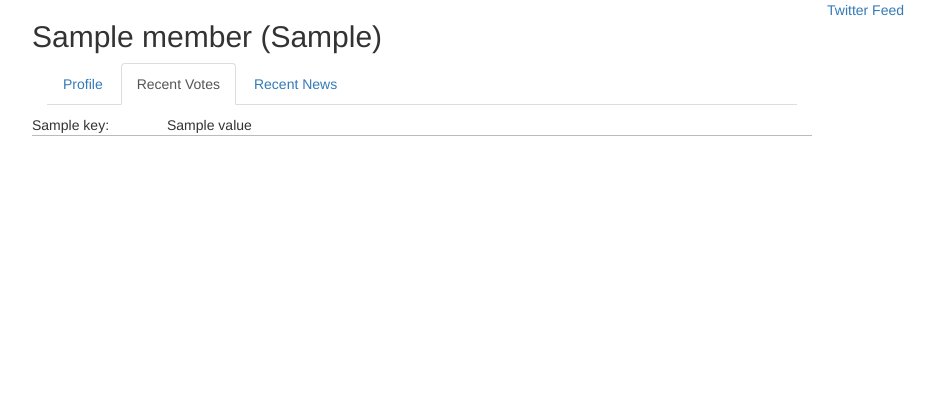
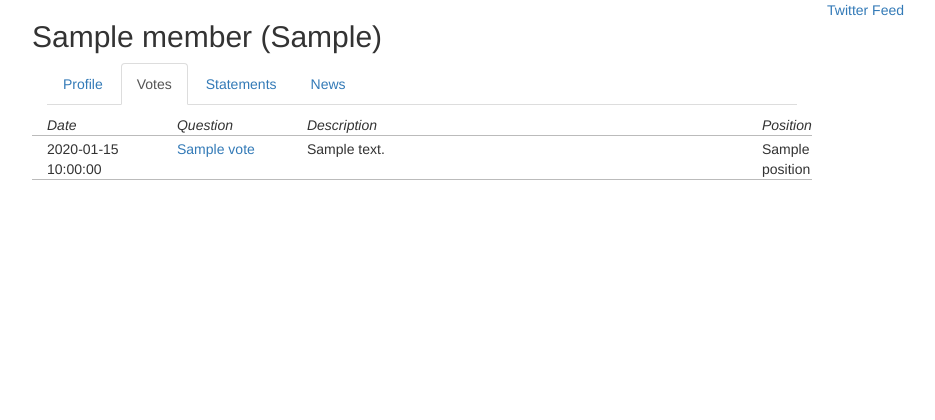
Before and after one commit to danieltahara/indivisible, a Flask app: template indivisible/templates/member.html in a window 1280 px wide, after a click on "Votes". Shown: the top 420 px of the page, without its empty margins (23-958 px from the left). Run offline with Flask 2, Linux system fonts and the light colour scheme; the template is opened without the code that fills it: most values are stand-ins (such as "Sample title", 1, 10 or a date in 2020); parts of the project's set-up code (start-up, migrations or seed data) failed here and were passed over; some libraries are stand-ins or nearby versions.

Commit message:
Add public statements

```diff
--- a/indivisible/indivisible.py
+++ b/indivisible/indivisible.py
@@ -1,11 +1,13 @@
 from flask import (
     Flask,
+    redirect,
     render_template,
     request,
     url_for,
 )
 from flask_bootstrap import Bootstrap
 import json
+from urlparse import urljoin
 import us
 
 from datasources.eventregistry import EventRegistry
@@ -46,19 +48,22 @@ def get_member(id):
     cp = Congressperson.from_id(pp, er, id)
     return render_template('member.html', member=cp)
 
-@app.route('/members/<id>/votes')
-def get_votes(id):
-    cp = Congressperson(pp, er, id)
-    last_n = int(request.args.get('last', 0))
-    votes = cp.get_recent_votes(last_n)
-    return render_template('json.html', data=votes)
+@app.route('/votes/<congress>/<chamber>/<session>/<roll_call>')
+def get_votes(congress, chamber, session, roll_call):
+    url = "https://projects.propublica.org/represent/votes/{congress}/{chamber}/{session}/{roll_call}".format(
+        congress=congress, chamber=chamber, session=session, roll_call=roll_call)
+    return redirect(url, 302)
 
-@app.route('/committees/<chamber>/<id>')
-def get_committee(chamber, id):
-    return "FOO"
+@app.route('/committees/<chamber>/<code>')
+def get_committee(chamber, code):
+    return redirect(
+        urljoin('https://www.govtrack.us/congress/committees/', code), 302)
 
 @app.context_processor
 def add_utilities():
     def json_pretty(arg):
         return json.dumps(arg, indent=4, separators=(',', ': '))
-    return dict(json_pretty=json_pretty, url_for=url_for)
+    return dict(
+        json_pretty=json_pretty,
+        url_for=url_for,
+    )
--- a/indivisible/static/style.css
+++ b/indivisible/static/style.css
@@ -1,4 +1,4 @@
-.member-profile > .row, .member-recent-votes > .row {
+.member-profile > .row, .member-recent-votes > .row, .member-statements > .row, .member-recent-events > .row {
   margin-bottom: 3px;
   border-bottom: 1px solid #BBB;
 }
--- a/indivisible/templates/macros.html
+++ b/indivisible/templates/macros.html
@@ -39,9 +39,27 @@
   <div class="col-md-8">
     {% for c in member.get_committees() -%}
     <div class="row"><div class="col-md-12">
-        <a href={{url_for('get_committee', chamber=member.get_chamber(), id=['code'])}}>{{c['name']}}</a>
+        <a href={{url_for('get_committee', chamber=member.get_chamber(), code=c['code'])}}>{{c['name']}}</a>
     </div></div>
     {%- endfor %}
   </div>
 </div>
 {%- endmacro %}
+
+{% macro render_vote(vote_json) -%}
+<div class="row">
+  <div class="col-md-2">{{vote_json['date']}}</div>
+  <div class="col-md-2">
+    <a href={{url_for('get_votes', congress=vote_json['congress'], chamber=vote_json['chamber'],
+      session=vote_json['session'], roll_call=vote_json['roll_call'])}}>{{vote_json['question']}}</a></div>
+  <div class="col-md-7">{{vote_json['description']}}</div>
+  <div class="col-md-1">{{vote_json['position']}}</div>
+</div>
+{%- endmacro %}
+
+{% macro render_rss(item) -%}
+<div class="row">
+  <div class="col-md-3"><a href={{item['link']}}>{{item['title']}}</a></div>
+  <div class="col-md-9">{{item['description']|safe}}</div>
+</div>
+{%- endmacro %}
--- a/indivisible/templates/member.html
+++ b/indivisible/templates/member.html
@@ -8,8 +8,9 @@
       <div class="row"><h2>{{member.get_name()}} ({{member.get_party()}})</h2></div>
       <ul class="nav nav-tabs">
           <li class="active"><a data-toggle="tab" href="#profile">Profile</a></li>
-          <li><a data-toggle="tab" href="#votes">Recent Votes</a></li>
-          <li><a data-toggle="tab" href="#events">Recent News</a></li>
+          <li><a data-toggle="tab" href="#votes">Votes</a></li>
+          <li><a data-toggle="tab" href="#statements">Statements</a></li>
+          <li><a data-toggle="tab" href="#events">News</a></li>
       </ul>
 
       <div class="tab-content">
@@ -18,8 +19,24 @@
         </div>
 
         <div class="member-recent-votes tab-pane fade" id="votes">
-          {% for vote in member.get_recent_votes(10) -%}
-          <div class="row">{{macros.print_key_values(vote, "col-md-2", "col-md-8")}}</div>
+          <div class="row">
+            <div class="col-md-2"><em>Date</em></div>
+            <div class="col-md-2"><em>Question</em></div>
+            <div class="col-md-7"><em>Description</em></div>
+            <div class="col-md-1"><em>Position</em></div>
+          </div>
+          {% for vote in member.get_votes(20) -%}
+          {{macros.render_vote(vote)}}
+          {%- endfor %}
+        </div>
+
+        <div class="member-statements tab-pane fade" id="statements">
+          <div class="row">
+            <div class="col-md-3"><em>Title</em></div>
+            <div class="col-md-9"><em>Description</em></div>
+          </div>
+          {% for item in member.get_statements(10) -%}
+          {{macros.render_rss(item)}}
           {%- endfor %}
         </div>
 
--- a/requirements.txt
+++ b/requirements.txt
@@ -1,6 +1,7 @@
 appdirs==1.4.0
 click==6.7
 dominate==2.3.1
+feedparser==5.2.1
 Flask==0.12
 Flask-Bootstrap==3.3.7.1
 itsdangerous==0.24
```
Also changed, not shown: indivisible/models/congressperson.py (+13 -1 lines).
